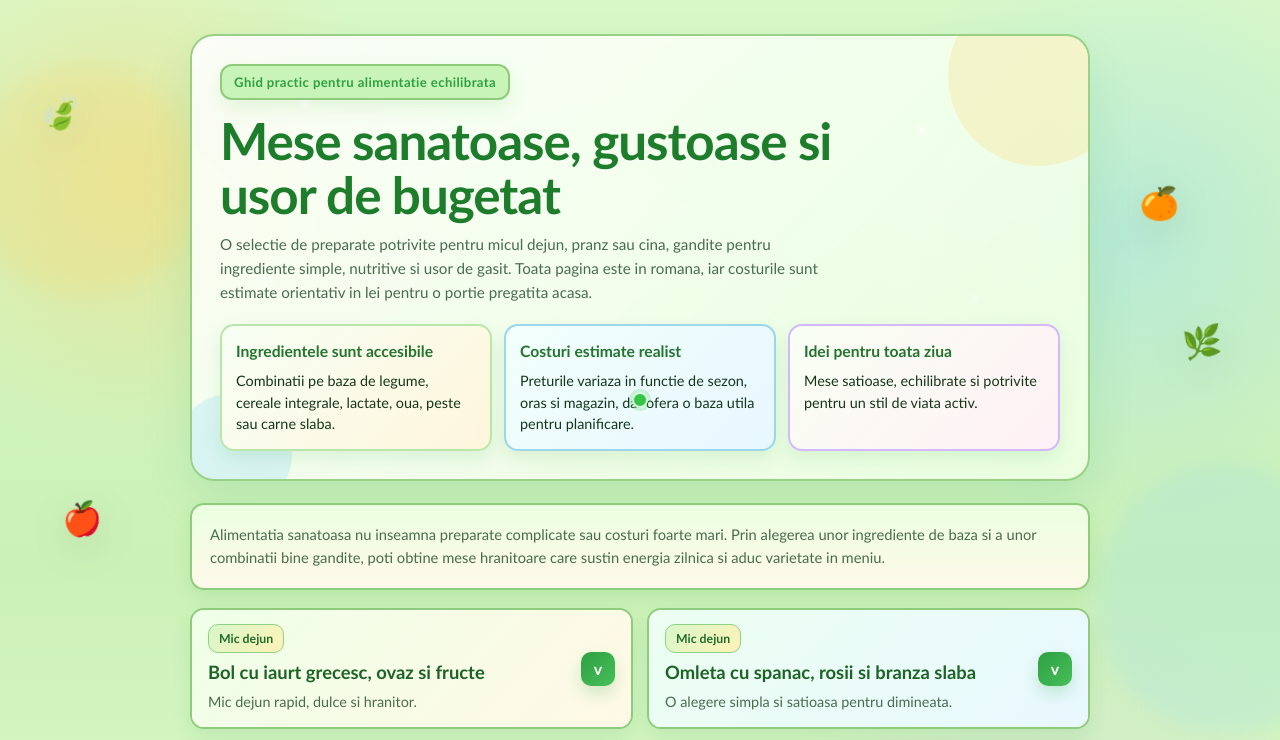
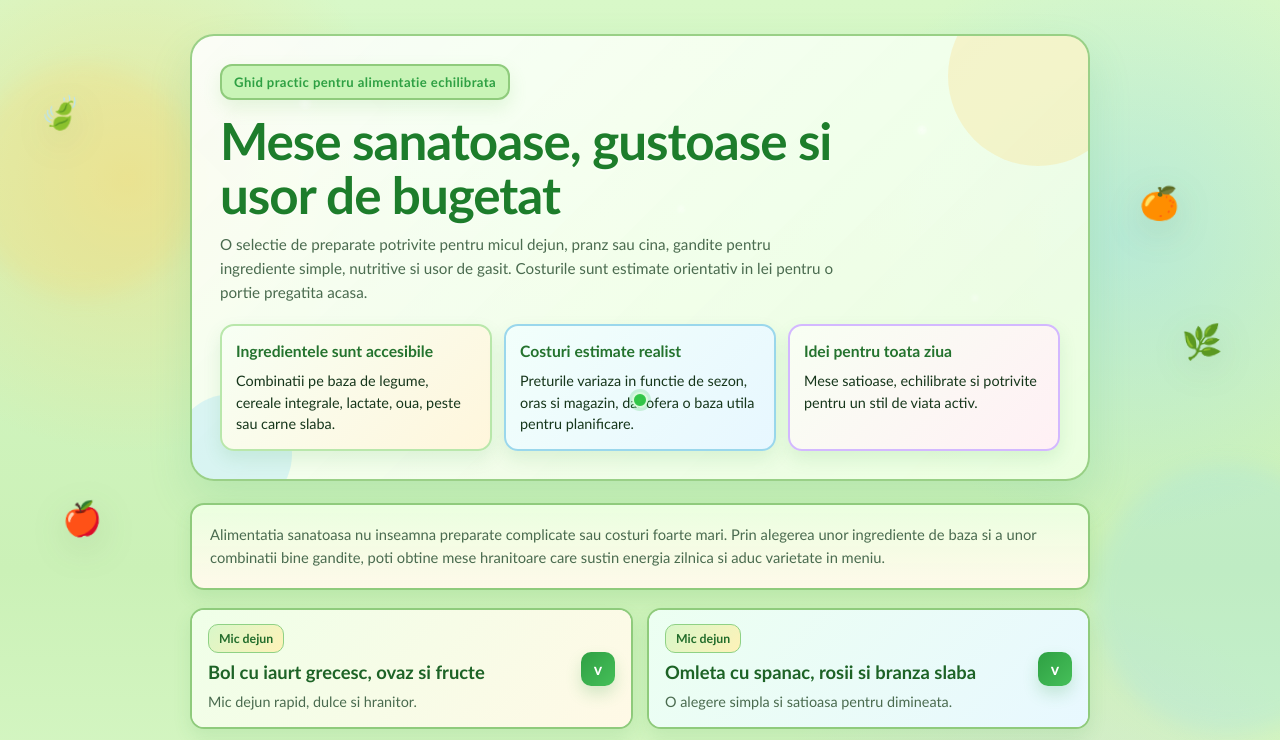
Before and after one commit to beatzgaming12-glitch/Meniu, a plain HTML site: page index.html in a window 1280 px wide. Shown: the top 740 px of the page. Drawn offline with Linux system fonts and the light colour scheme.

Commit message:
Update index.html

```diff
--- a/index.html
+++ b/index.html
@@ -683,7 +683,7 @@
       <h1>Mese sanatoase, gustoase si usor de bugetat</h1>
       <p>
         O selectie de preparate potrivite pentru micul dejun, pranz sau cina, gandite pentru
-        ingrediente simple, nutritive si usor de gasit. Toata pagina este in romana, iar costurile
+        ingrediente simple, nutritive si usor de gasit. Costurile
         sunt estimate orientativ in lei pentru o portie pregatita acasa.
       </p>
 
```
